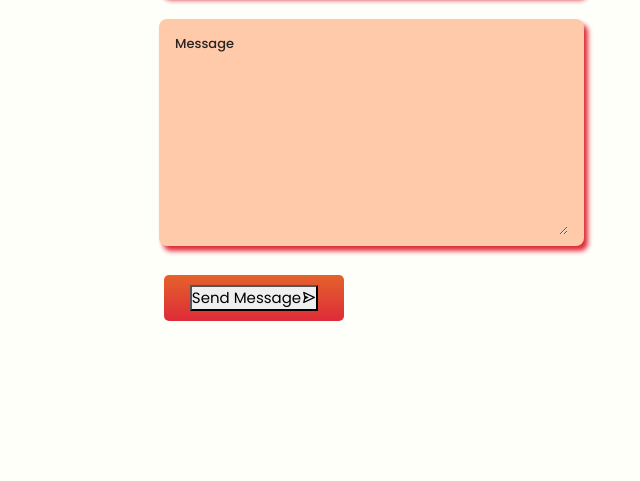
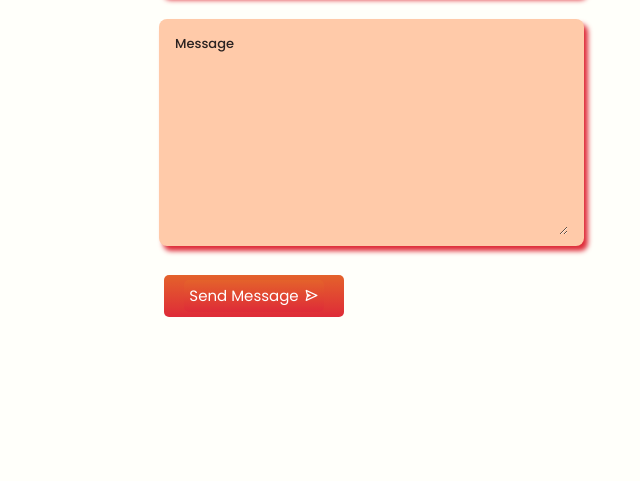
Before and after one commit to Jjam-jam/minerva, a plain HTML site: page index.html in a window 1280 px wide. Shown: the part 5135-5616 px from the top of the page, without its empty margins (481-1121 px from the left). Drawn offline with nearby package versions, Linux system fonts and the light colour scheme.

Commit message:
index.css

```diff
--- a/index.css
+++ b/index.css
@@ -1137,9 +1137,8 @@ text-align: center;
 }
 
 .cntct_btn{
+  font-size: 15px;
   background: var(--color-grad);
-  padding: 10px;
-  font-size: 15px;
   border-radius: 5px;
   width: 180px;
   text-align: center;
@@ -1157,6 +1156,19 @@ text-align: center;
   transform: translateX(6px);
 }
 
+.cntct_btn button {
+  background: var(--color-grad);
+  border: none;
+  outline: none;
+  padding: 10px;
+  margin: 5px;
+  color: #fff;
+  padding: 5px;
+  gap: 5px;
+  font-size: 15px;
+  border-radius: 5px;
+}
+
 
 
 
@@ -1228,7 +1240,6 @@ footer {
   color: #e6e6e6;
   margin-top: 2rem;
 }
-
 
 
 
```
